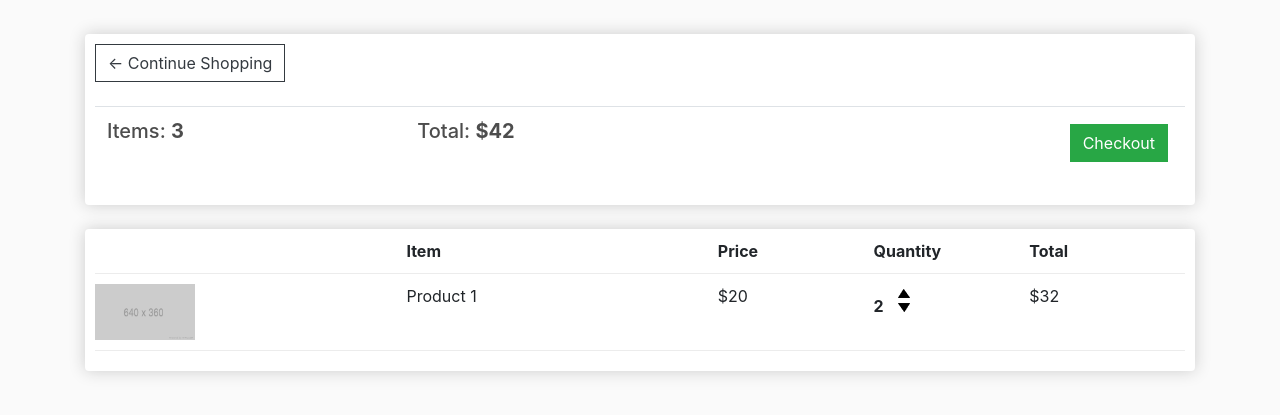
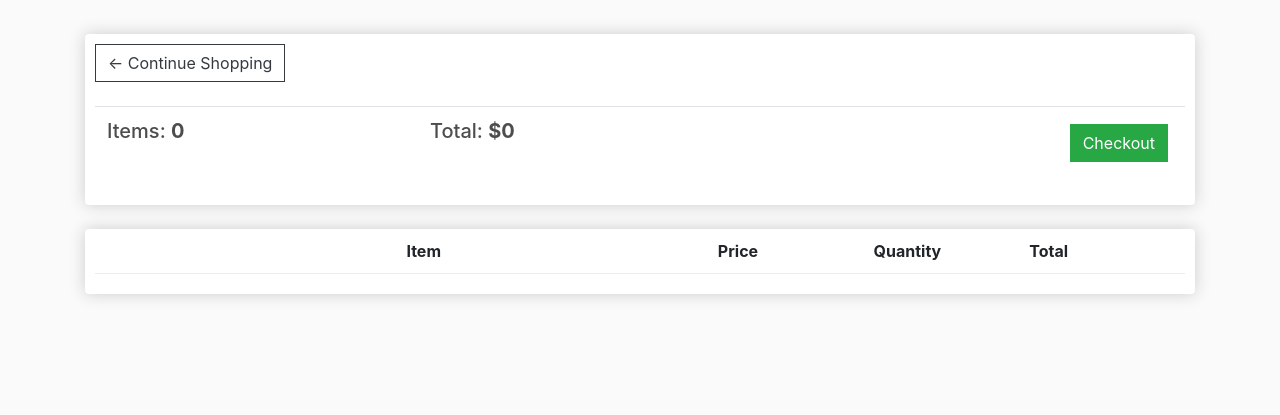
Before and after one commit to YASHBHATTER/ecommerce, a Django app: page /cart/ in a window 1280 px wide. Shown: the part 57-472 px from the top of the page. Run offline with Django 3.2, Linux system fonts and the light colour scheme; lists and menus that the app fills with data are empty; some libraries are stand-ins or nearby versions.

Commit message:
Made cart and checkout dynamically available

```diff
--- a/store/templates/store/cart.html
+++ b/store/templates/store/cart.html
@@ -10,8 +10,8 @@
             <br>
             <table class="table">
                 <tr>
-                    <th><h5>Items: <strong>3</strong></h5></th>
-                    <th><h5>Total: <strong> $42</strong></h5></th>
+                    <th><h5>Items: <strong>{{order.get_cart_items}}</strong></h5></th>
+                    <th><h5>Total: <strong> ${{order.get_cart_total}}</strong></h5></th>
                     <th>
                         <a style="float: right; margin: 5px;" class="btn btn-success"  href="{% url 'checkout' %}">Checkout</a>
                     </th>
@@ -29,13 +29,14 @@
                 <div style="flex:1"><strong>Quantity</strong></div>
                 <div style="flex:1"><strong>Total</strong></div>
             </div>
+            {% for item in items %}
 
             <div class="cart-row">
-                <div style="flex:2"><img class="row-image" src="{% static 'images/placeholder.png' %}" alt=""></div>
-                <div style="flex:2"><p>Product 1</p></div>
-                <div style="flex:1"><p>$20</p> </div>
+                <div style="flex:2"><img class="row-image" src="{{ item.product.imageURL }}" alt=""></div>
+                <div style="flex:2"><p>{{ item.product.name }}</p></div>
+                <div style="flex:1"><p>${{ item.product.price|floatformat:2 }}</p> </div>
                 <div style="flex:1">
-                    <p class="quantity">2</p>
+                    <p class="quantity">{{item.quantity}}</p>
                         <div class="quantity">
                             <img class="chg-quantity" src="{% static 'images/arrow-up.png' %}">
 
@@ -43,9 +44,10 @@
                         </div>
 
                 </div>
-                <div style="flex:1"><p>$32</p></div>
+                <div style="flex:1"><p>${{item.get_total}}</p></div>
 
             </div>
+            {% endfor %}
 
         </div>
     </div>
--- a/store/views.py
+++ b/store/views.py
@@ -9,9 +9,23 @@ def store(request):
     return render(request,'store/store.html',context)
 
 def cart(request):
-    context = {}
+    if request.user.is_authenticated:
+        customer = request.user.customer
+        order,created = Order.objects.get_or_create(customer = customer, complete = False)
+        items = order.orderitem_set.all()
+    else:
+        items = []
+        order = {'get_cart_total':0, 'get_cart_items':0}
+    context = {'items':items,'order':order}
     return render(request,'store/cart.html',context)
 
 def checkout(request):
-    context = {}
+    if request.user.is_authenticated:
+        customer = request.user.customer
+        order,created = Order.objects.get_or_create(customer = customer, complete = False)
+        items = order.orderitem_set.all()
+    else:
+        items = []
+        order = {'get_cart_total':0, 'get_cart_items':0}
+    context = {'items':items,'order':order}
     return render(request,'store/checkout.html',context)
```
Also changed, not shown: store/models.py (+16 -1 lines), store/templates/store/checkout.html (+8 -6 lines), db.sqlite3, store/static/js/cart.js (added).
